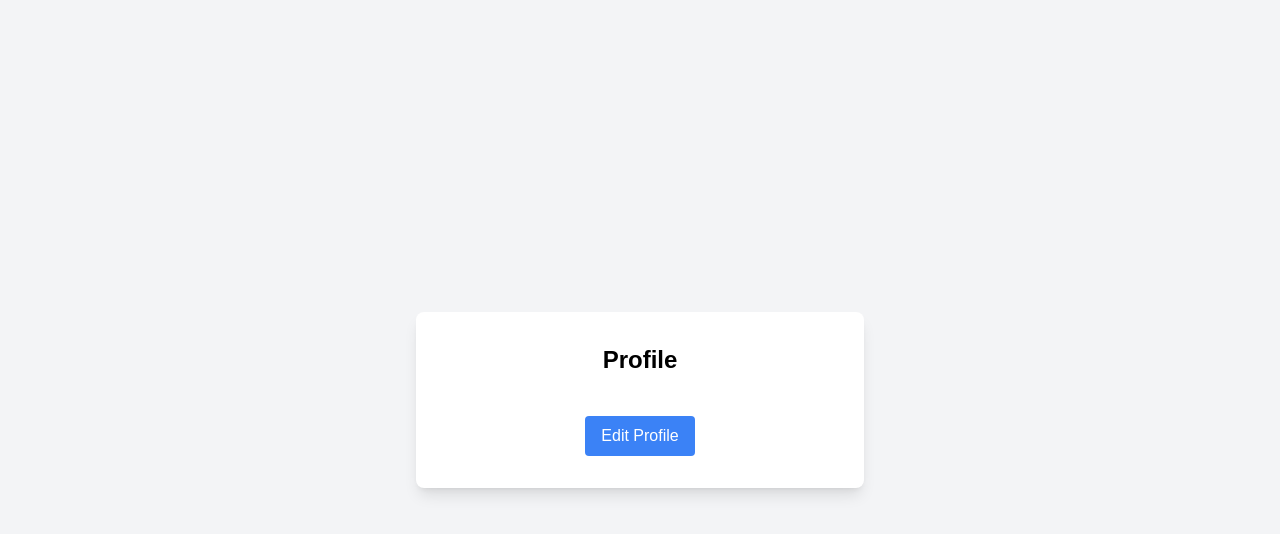
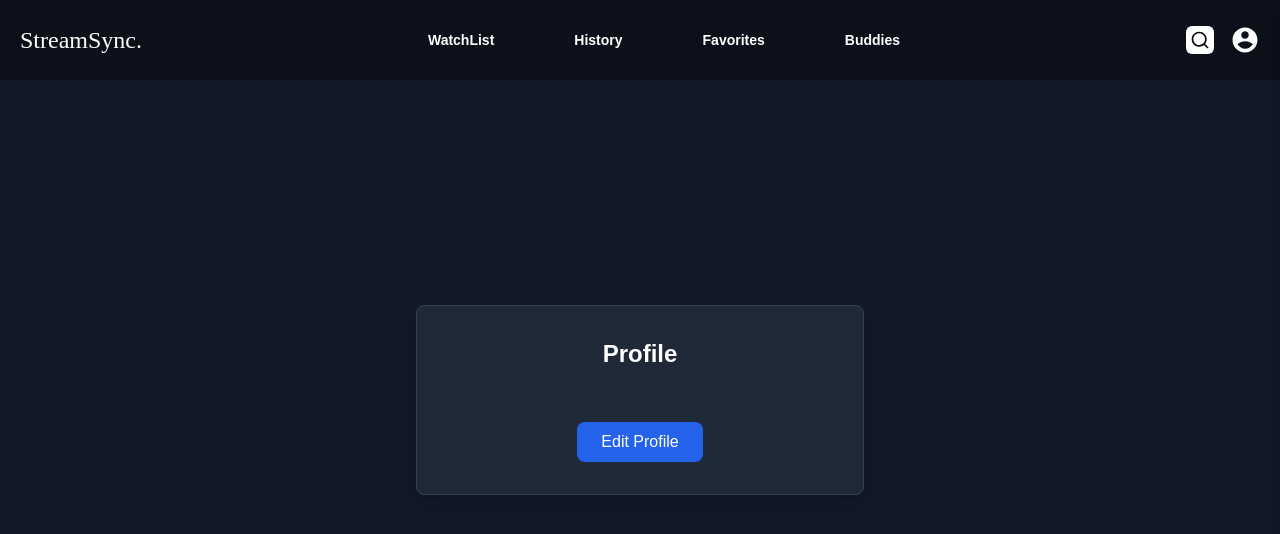
Before and after one commit to Kidus-M/StreamSynx, a Next.js app: page /profile in a window 1280 px wide. Shown: the top 534 px of the page. Built offline with nearby package versions, Linux system fonts and the light colour scheme; no server answers; the database is empty; sample sign-in values are in the browser's storage.

Commit message:
edited page for profile atleast for now

```diff
--- a/pages/profile/index.jsx
+++ b/pages/profile/index.jsx
@@ -1,9 +1,8 @@
 import { useState, useEffect } from "react";
-import { auth, db, storage } from "../../firebase";
+import { auth, db } from "../../firebase";
 import { doc, getDoc, updateDoc } from "firebase/firestore";
-import { ref, uploadBytes, getDownloadURL } from "firebase/storage";
 import { useRouter } from "next/router";
-
+import NavBar from "../../components/Navbar";
 export default function Profile() {
   const [user, setUser] = useState(null);
   const [username, setUsername] = useState("");
@@ -42,9 +41,12 @@ export default function Profile() {
   };
 
   return (
-    <div className="min-h-screen bg-gray-100 flex justify-center items-center p-6">
-      <div className="bg-white p-8 rounded-lg shadow-lg w-full max-w-md">
-        <h1 className="text-2xl font-bold mb-6 text-center">Profile</h1>
+    <div className="min-h-screen bg-gray-900 flex justify-center items-center p-6">
+        <NavBar />
+      <div className="bg-gray-800 p-8 rounded-lg shadow-lg w-full max-w-md border border-gray-700">
+        <h1 className="text-2xl font-bold mb-6 text-center text-white">
+          Profile
+        </h1>
         <div className="flex flex-col items-center">
           {isEditing ? (
             <>
@@ -52,23 +54,25 @@ export default function Profile() {
                 type="text"
                 value={username}
                 onChange={(e) => setUsername(e.target.value)}
-                className="w-full p-2 border rounded mb-4"
+                className="w-full p-3 bg-gray-700 border border-gray-600 rounded-lg text-white placeholder-gray-400 focus:outline-none focus:border-blue-500"
                 placeholder="Username"
               />
               <button
                 onClick={handleSave}
-                className="w-full bg-blue-500 text-white py-2 rounded"
+                className="w-full mt-4 bg-blue-600 text-white py-2 rounded-lg hover:bg-blue-700 transition-all"
               >
-                Save
+                Save Changes
               </button>
             </>
           ) : (
             <>
-              <p className="text-lg font-semibold">{username}</p>
-              <p className="text-gray-600">{email}</p>
+              <div className="text-center">
+                <p className="text-xl font-semibold text-white">{username}</p>
+                <p className="text-gray-400 mt-1">{email}</p>
+              </div>
               <button
                 onClick={() => setIsEditing(true)}
-                className="mt-4 bg-blue-500 text-white py-2 px-4 rounded"
+                className="mt-6 bg-blue-600 text-white py-2 px-6 rounded-lg hover:bg-blue-700 transition-all"
               >
                 Edit Profile
               </button>
```
